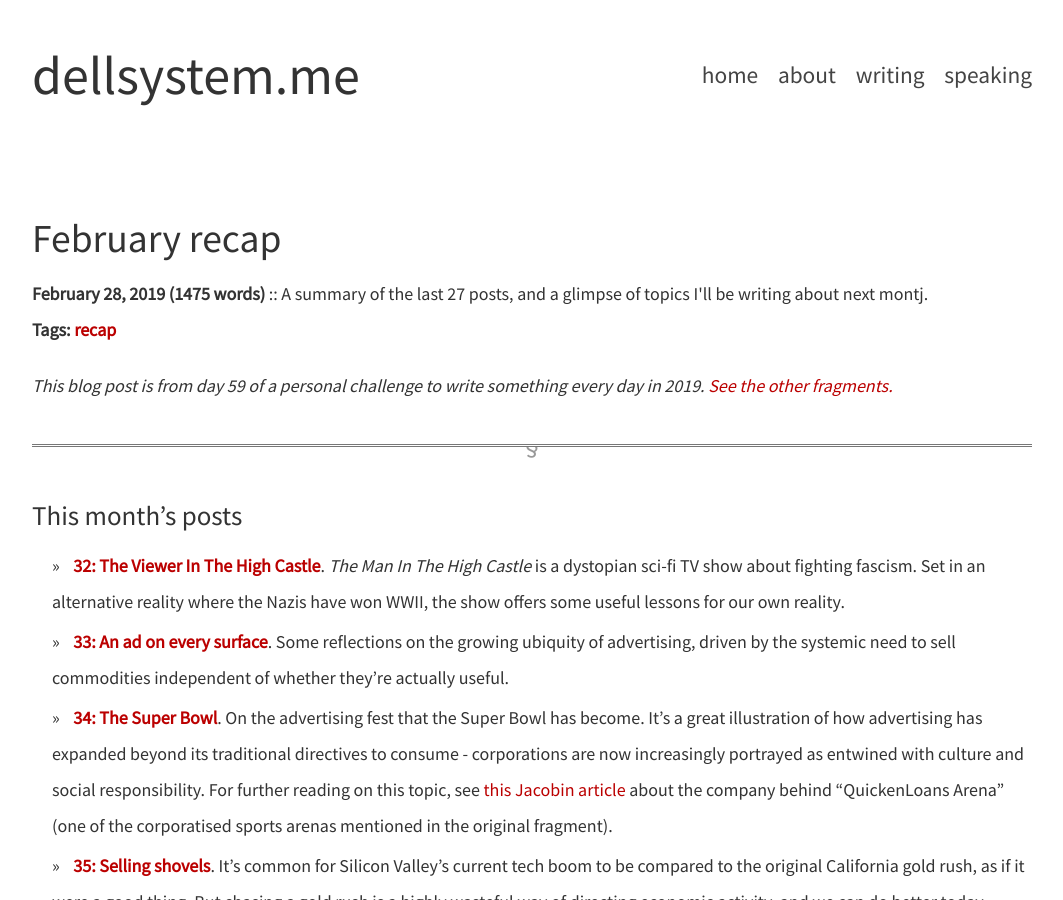
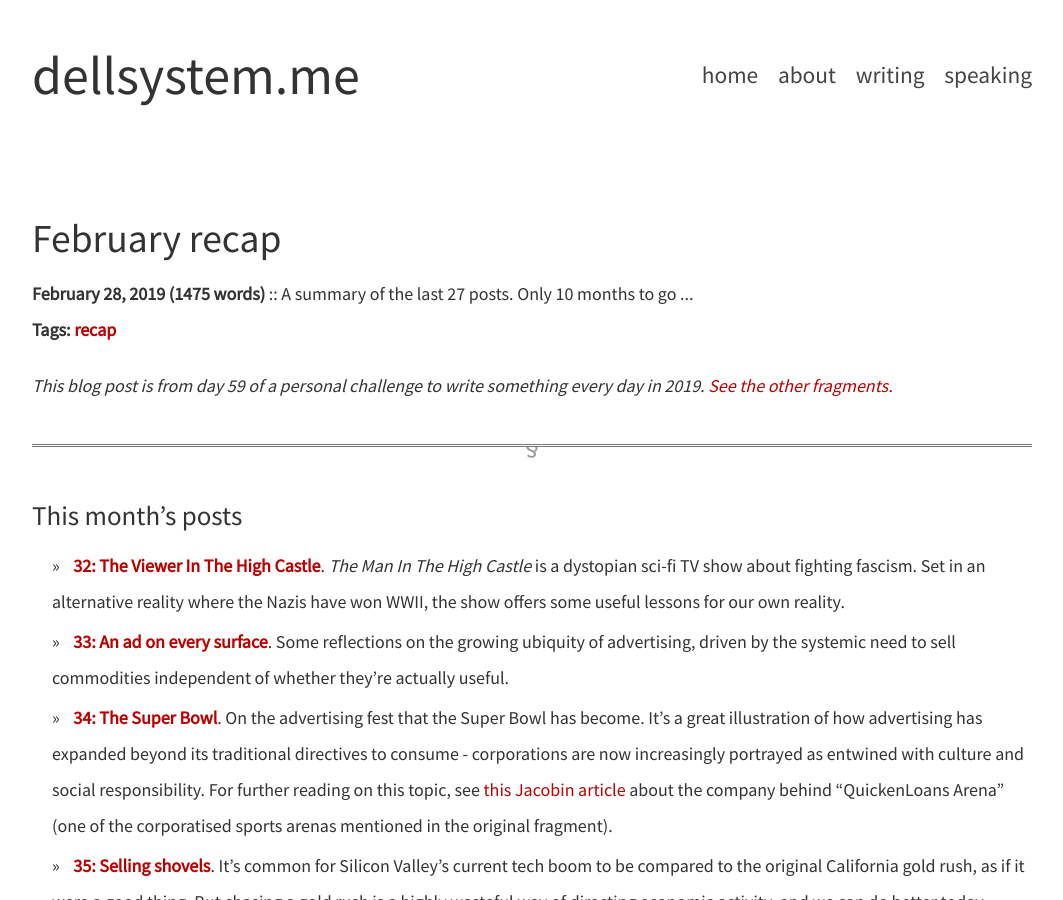
Before and after one commit to dellsystem/dellsystem.github.io, a Jekyll site: the page built from _posts/2019-2-28-fragments-59.md, in a window 1280 px wide and 900 px high. Shown: the whole window, without its empty margins (108-1171 px from the left). Built offline with Jekyll 4.4.1, drawn with Linux system fonts in a browser that asks for light colours.

Commit message:
Update description for fragments-59
There was a typo in it anyway

```diff
--- a/_posts/2019-2-28-fragments-59.md
+++ b/_posts/2019-2-28-fragments-59.md
@@ -1,7 +1,7 @@
 ---
 title: "February recap"
 layout: fragment
-description: "A summary of the last 27 posts, and a glimpse of topics I'll be writing about next montj."
+description: "A summary of the last 27 posts. Only 10 months to go ..."
 tags:
 - recap
 ---
```
